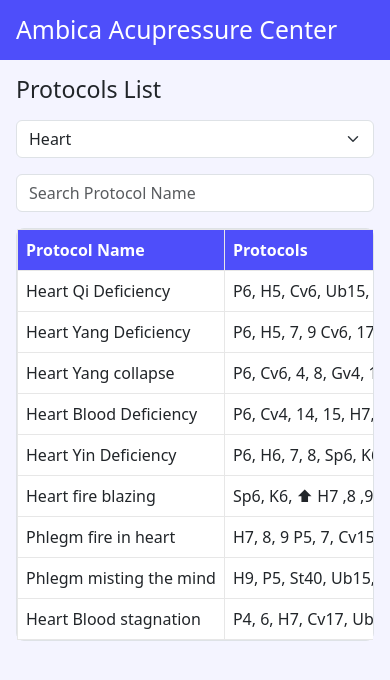
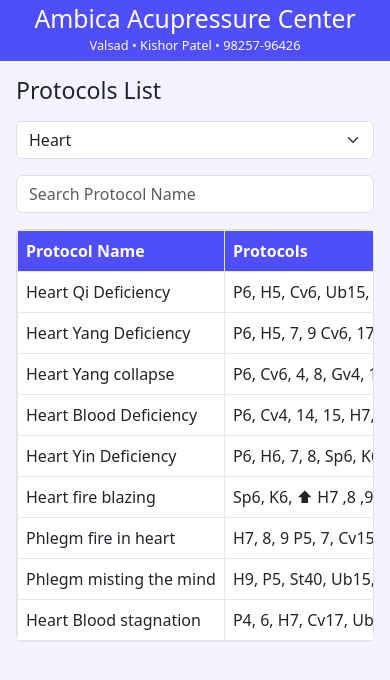
Before and after one commit to AbhikPatel/acupressure-protocol, a React (Vite) app: page / in a window 390 px wide. Shown: the top 680 px of the page. Built offline with nearby package versions, Linux system fonts and the light colour scheme.

Commit message:
feat(Update): Added Heading
Adding location, name and mobile number

```diff
--- a/package.json
+++ b/package.json
@@ -1,7 +1,7 @@
 {
   "name": "acupressure-protocol",
   "private": true,
-  "version": "1.0.2",
+  "version": "1.0.3",
   "type": "module",
   "scripts": {
     "dev": "vite",
--- a/src/Header.jsx
+++ b/src/Header.jsx
@@ -1,7 +1,8 @@
 const Header = () => {
   return (
-    <header className="h-100 d-flex align-items-center px-3">
-      <h2 className="m-0"> Ambica Acupressure Center</h2>
+    <header className="h-100 d-flex align-items-center px-3 flex-column">
+      <h2 className="m-1"> Ambica Acupressure Center</h2>
+      <h6 style={{fontSize: '0.8rem'}}> Valsad &#8226; Kishor Patel &#8226; 98257-96426 </h6>
     </header>
   )
 }
```
